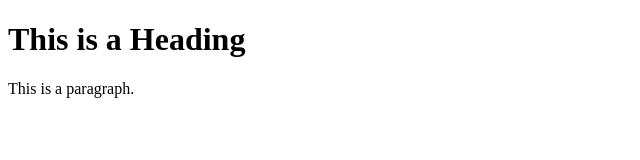
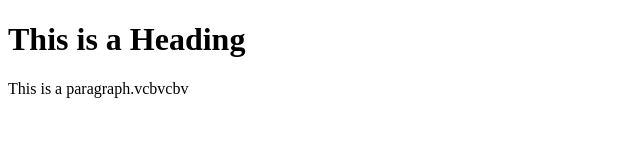
Before and after one commit to Saggybhau/demo, a plain HTML site: page index.html in a window 1280 px wide. Shown: the full height of the page, 0-640 px from the left. Drawn offline with Linux system fonts and the light colour scheme.

Commit message:
Update index.html

```diff
--- a/index.html
+++ b/index.html
@@ -6,7 +6,7 @@
 <body>
 
 <h1>This is a Heading</h1>
-<p>This is a paragraph.</p>
+<p>This is a paragraph.vcbvcbv</p>
 
 </body>
 </html>
```
